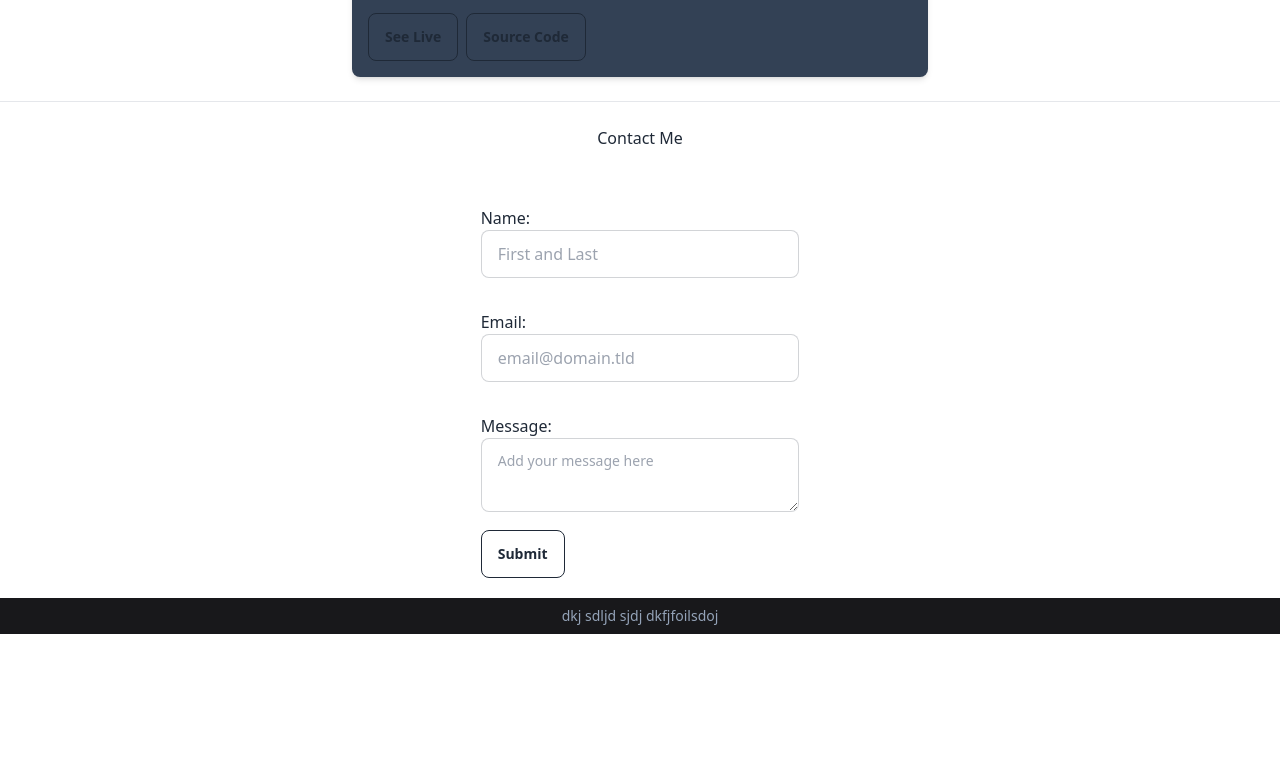
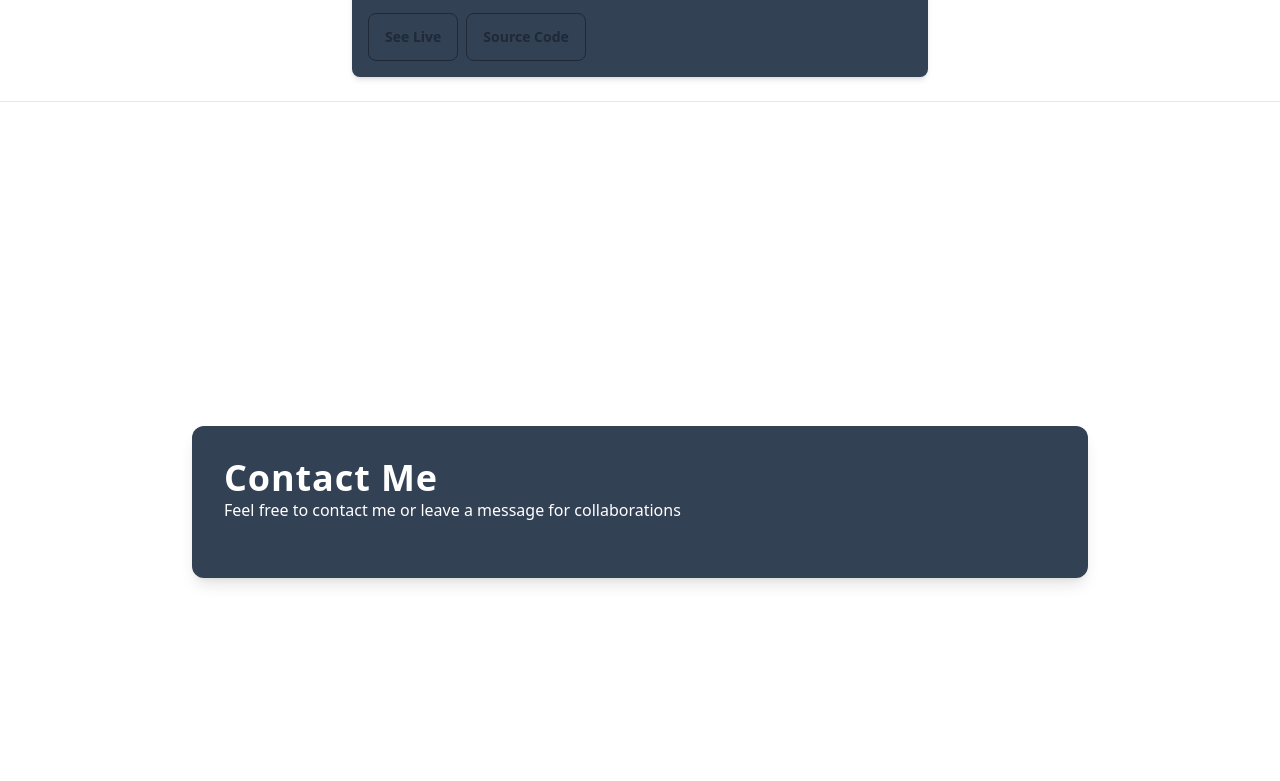
Before and after one commit to AdelitaMartinez/adelitas-portfolio, a website: page index.html in a window 1280 px wide. Shown: the part 1439-2220 px from the top of the page. Before the commit the page ends 2073 px from the top, so only its background shows below. Drawn offline with Linux system fonts and the light colour scheme.

Commit message:
Starting putting nicer looking styles to contact section

```diff
--- a/index.html
+++ b/index.html
@@ -116,35 +116,54 @@
 
 <!--Contact Me-->
 
-<div class="container flex justify-center items-center h-full">
-    <form class="max-w-96 grid grid-rows-4 ">
-        <h1 class="text-center pt-6">Contact Me</h1>
+<!--<div class="container flex justify-center items-center h-full">-->
+<!--    <form class="max-w-96 grid grid-rows-4 ">-->
+<!--        <h1 class="text-center pt-6">Contact Me</h1>-->
 
-        <div class="">
-            <label for="Name">Name:</label>
-            <label>
-                <input class="input input-bordered w-full max-w-xs" type="text" id="Name" name="Name" placeholder="First and Last">
-            </label>
+<!--        <div class="">-->
+<!--            <label for="Name">Name:</label>-->
+<!--            <label>-->
+<!--                <input class="input input-bordered w-full max-w-xs" type="text" id="Name" name="Name" placeholder="First and Last">-->
+<!--            </label>-->
+<!--        </div>-->
+
+<!--        <div class="">-->
+<!--            <label for="Email">Email:</label>-->
+<!--            <label>-->
+<!--                <input class="input input-bordered w-full max-w-xs" type="email" id="Email" name="Email" placeholder="email@domain.tld">-->
+<!--            </label>-->
+<!--        </div>-->
+
+<!--        <div class="">-->
+<!--            <label for="Message">Message:-->
+<!--            <textarea class=" textarea textarea-bordered w-full" id="Message" name="message" placeholder="Add your message here"></textarea>-->
+<!--            </label>-->
+<!--        </div>-->
+
+<!--        <div class="pt-3">-->
+<!--            <button class="btn btn-outline" type="submit">Submit</button>-->
+<!--        </div>-->
+<!--    </form>-->
+<!--</div>-->
+
+<div class="flex w-full min-h-screen justify-center items-center">
+    <div class="flex flex-col space-y-6 bg-slate-700 w-full max-w-4xl p-8 rounded-xl shadow-lg text-white">
+        <div class="flex flex-col justify-between">
+            <div>
+                <h1 class="font-bold text-4xl tracking-wide">Contact Me</h1>
+                <p>Feel free to contact me or leave a message for collaborations </p>
+            </div>
+            <div></div>
+            <div></div>
         </div>
 
-        <div class="">
-            <label for="Email">Email:</label>
-            <label>
-                <input class="input input-bordered w-full max-w-xs" type="email" id="Email" name="Email" placeholder="email@domain.tld">
-            </label>
-        </div>
+        <div></div>
 
-        <div class="">
-            <label for="Message">Message:
-            <textarea class=" textarea textarea-bordered w-full" id="Message" name="message" placeholder="Add your message here"></textarea>
-            </label>
-        </div>
+    </div>
 
-        <div class="pt-3">
-            <button class="btn btn-outline" type="submit">Submit</button>
-        </div>
-    </form>
+
 </div>
+
 
 <footer class="bg-zinc-900 p-2 mt-5">
         <p class="font-light text-sm text-slate-400 text-center">dkj sdljd sjdj dkfjfoilsdoj</p>
```
Also changed, not shown: output.css.
